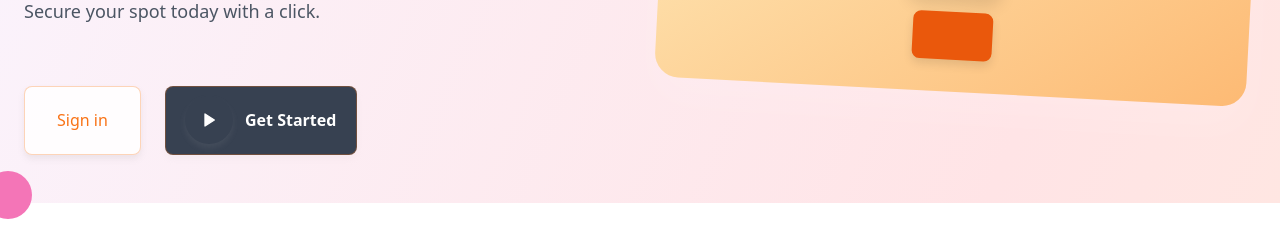
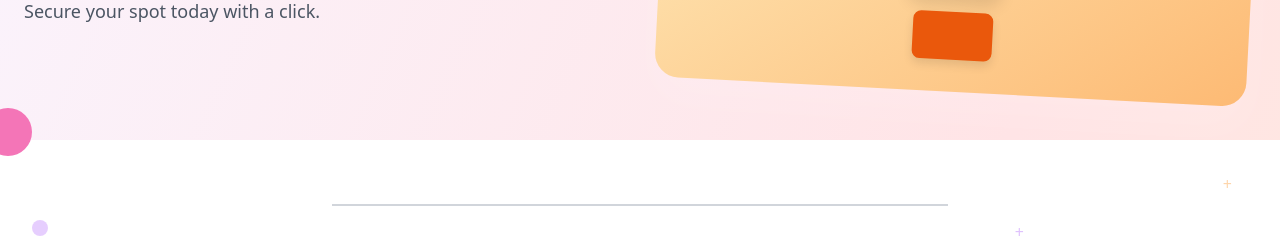
Before and after one commit to MahmoudGhoraba/Online-Event-Ticketing-System, a React (Vite) app in the folder frontend/: page / in a window 1280 px wide. Shown: the part 476-714 px from the top of the page. Built offline with nearby package versions, Linux system fonts and the light colour scheme; no server answers.

Commit message:
remove buttons

```diff
--- a/frontend/src/HomePageComponents/HomePage.jsx
+++ b/frontend/src/HomePageComponents/HomePage.jsx
@@ -47,15 +47,6 @@ export default function HomePage() {
               theater performances, and more. Secure your spot today with a click.
             </p>
 
-            <div className="buttons">
-              <button className="find-out" onClick={() => navigate('/login')}>Sign in</button>
-              <button className="play-demo" onClick={() => navigate('/register')}>
-                <div className="play-icon">
-                  <Play size={16} fill="white" className="text-white ml-1" />
-                </div>
-                <span>Get Started</span>
-              </button>
-            </div>
           </div>
 
           <div className="hero-image">
```
